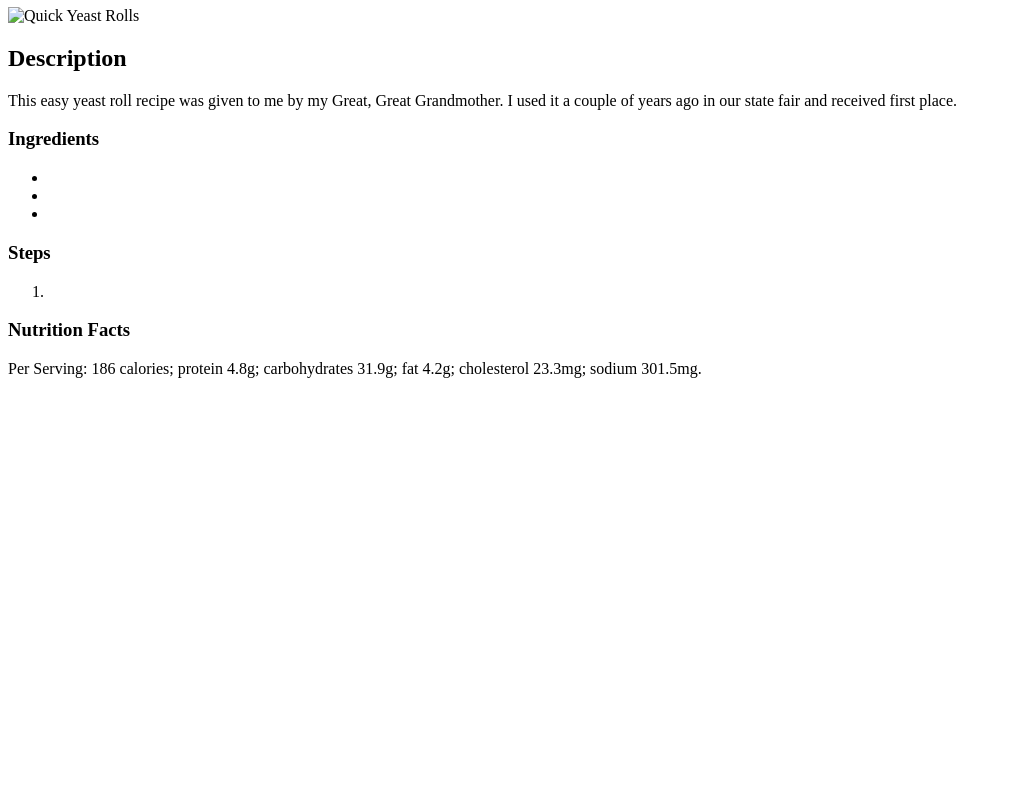
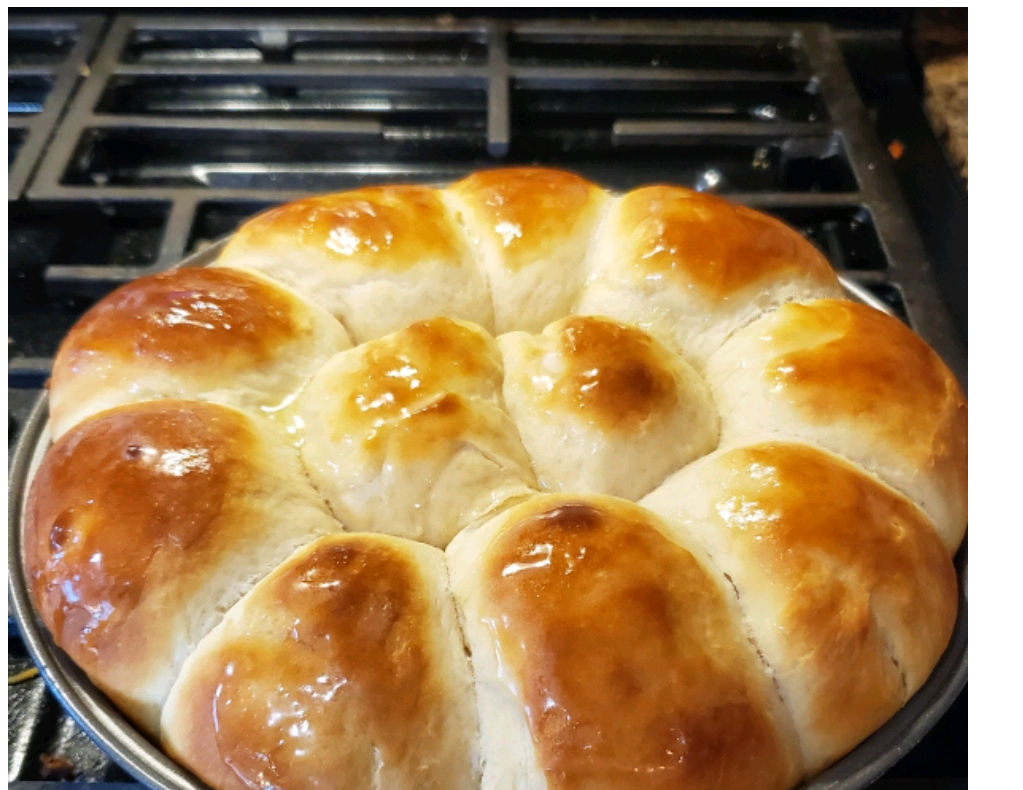
Before and after one commit to noslioj/recipes, a plain HTML site: page recipes/quickyeastRolls.html in a window 1280 px wide. Shown: the part 73-863 px from the top of the page, without its empty margins (0-1023 px from the left). Before the commit the page ends 800 px from the top, so only its background shows below. Drawn offline with Linux system fonts and the light colour scheme.

Commit message:
Update Nov 17, 2021

```diff
--- a/recipes/quickyeastRolls.html
+++ b/recipes/quickyeastRolls.html
@@ -9,7 +9,7 @@
 
         <h1>Quick Yeast Rolls</h1>
 
-        <img src="/03_projects/10 - Web Developer/Recipes/images/Quick Yeast Rolls.jpg" alt="Quick Yeast Rolls">
+        <img src="./images/Quick Yeast Rolls.jpg" alt="Quick Yeast Rolls">
         <h2>Description</h2>
 
         <p>
```
Also changed, not shown: recipes/casserole_yellowSquash.html (+1 -1 lines).
